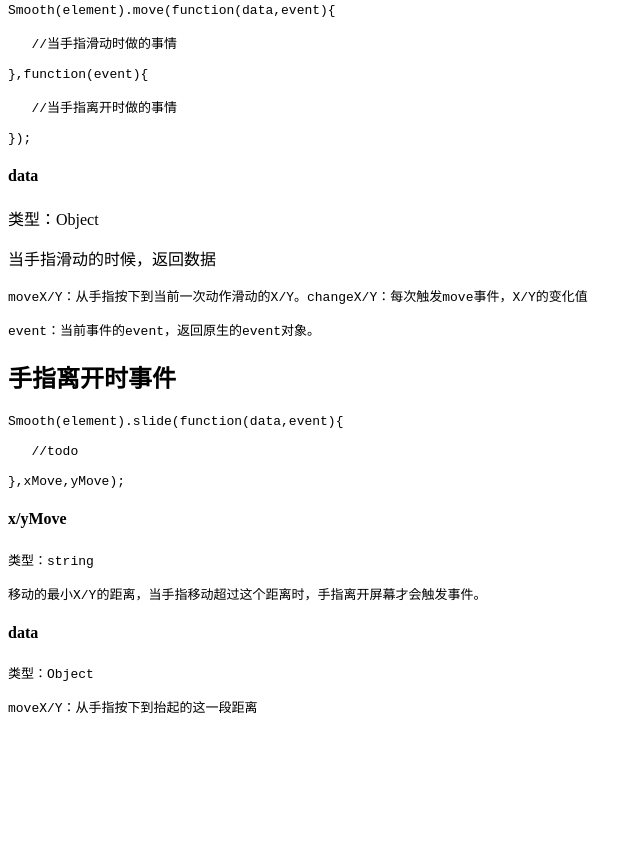
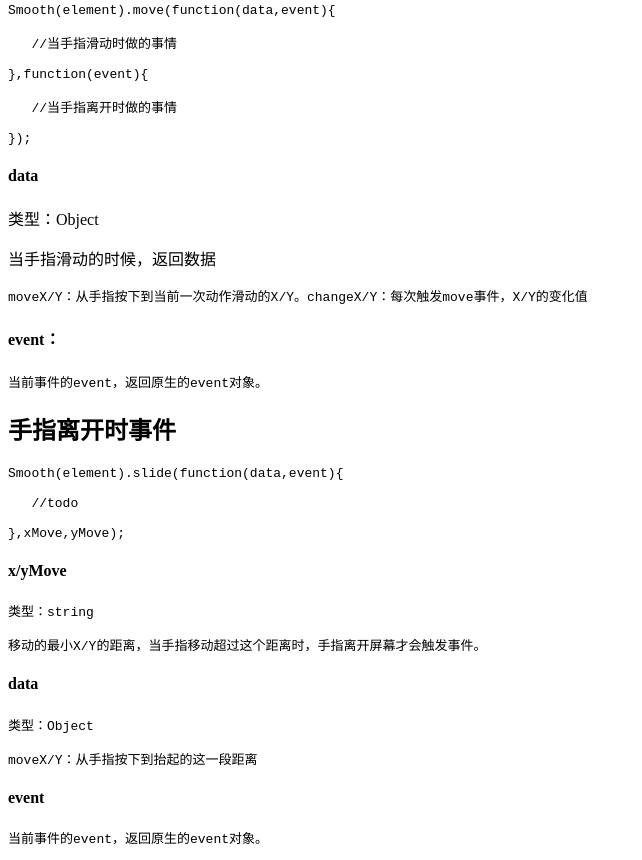
Before and after one commit to edire/Smooth, a plain HTML site: page index.html in a window 1280 px wide. Shown: the part 253-1113 px from the top of the page, without its empty margins (0-642 px from the left). Before the commit the page ends 982 px from the top, so only its background shows below. Drawn offline with Linux system fonts and the light colour scheme.

Commit message:
modify the readme

```diff
--- a/index.html
+++ b/index.html
@@ -34,8 +34,12 @@
 <p>当手指滑动的时候，返回数据</p>
 
 <pre><code>moveX/Y：从手指按下到当前一次动作滑动的X/Y。changeX/Y：每次触发move事件，X/Y的变化值
+</code></pre>
 
-event：当前事件的event，返回原生的event对象。
+<h4>
+<a id="user-content-event" class="anchor" href="#event" aria-hidden="true"><span class="octicon octicon-link"></span></a>event：</h4>
+
+<pre><code>当前事件的event，返回原生的event对象。
 </code></pre>
 
 <h2>
@@ -63,5 +67,11 @@ event：当前事件的event，返回原生的event对象。
 
 moveX/Y：从手指按下到抬起的这一段距离
 </code></pre>
+
+<h4>
+<a id="user-content-event-1" class="anchor" href="#event-1" aria-hidden="true"><span class="octicon octicon-link"></span></a>event</h4>
+
+<pre><code>当前事件的event，返回原生的event对象。
+</code></pre>
 </body>
 </html>
```
